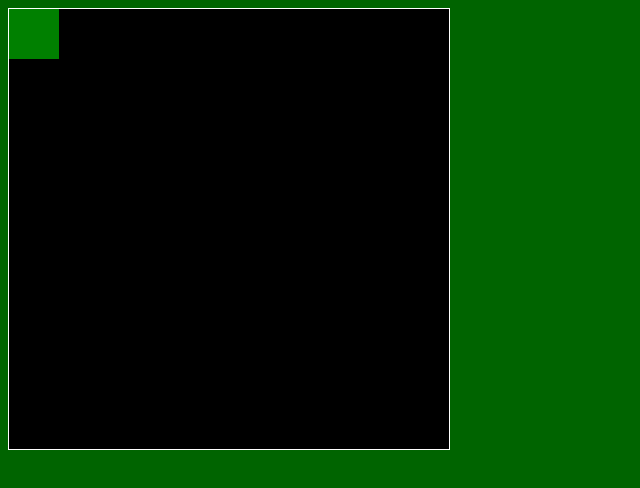
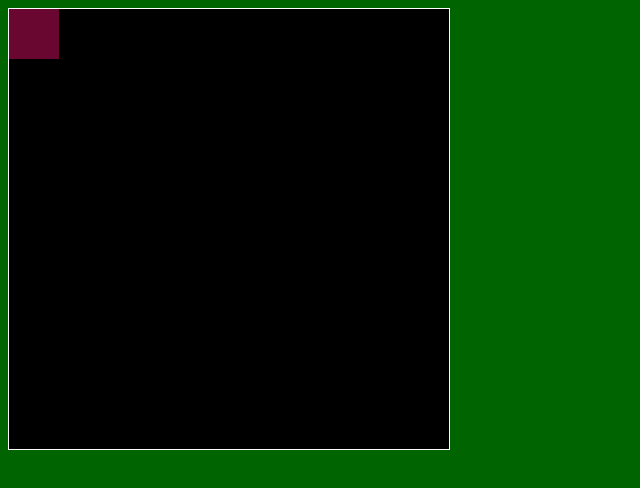
Before and after one commit to diorfisher-bit/diorfisher-bit.github.io, a plain HTML site: page asd-projects/walker/index.html in a window 1280 px wide. Shown: the whole page, without its empty margins (0-640 px from the left). Drawn offline with Linux system fonts and the light colour scheme.

Commit message:
Finish walker project

```diff
--- a/asd-projects/walker/index.css
+++ b/asd-projects/walker/index.css
@@ -1,7 +1,9 @@
+
 
 body {
   background-color: darkgreen;
 }
+
 
 #board {
   width: 440px;
@@ -10,6 +12,7 @@ body {
   background-color: black;
   position: relative;
 }
+
 
 #gameItem {
   background-color: teal;
@@ -22,6 +25,6 @@ body {
 #walker {
   width: 50px;
   height: 50px;
-  background-color: green;
+  background-color: rgb(105, 7, 48);
   position: absolute;
 }
--- a/asd-projects/walker/index.js
+++ b/asd-projects/walker/index.js
@@ -53,6 +53,7 @@ $(document).on("keyup", handleKeyUp);
   */
   function newFrame() {
     repositionGameItem();
+    wallCollision();
 console.log(walker.x, walker.y);
 redrawGameItem()
   }
@@ -131,6 +132,19 @@ else{}
 
 
   function wallCollision() {
-
+    if(walker.x < 0 ){
+      walker.x -= walker.speedX;
+    }
+    if(walker.y < 0 ){
+      walker.y -= walker.speedY;
+    }
+     if(walker.x > $("#board").width()-50){
+      walker.x -= walker.speedX;
+    }
+     if(walker.y > $("#board").height()-50){
+      walker.y -= walker.speedY;
+    }
+    // stop the interval timer
+    //clearInterval(interval);
   }
 }
```
Also changed, not shown: asd-projects/walker/index.html (line endings or trailing spaces).
